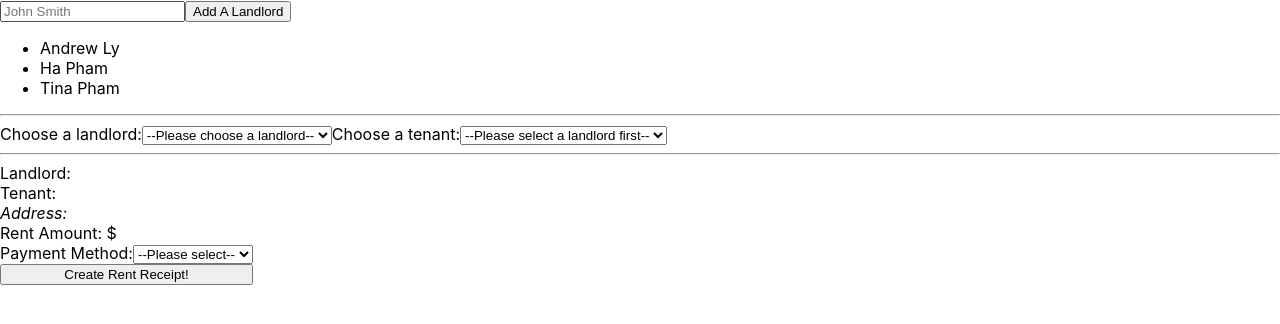
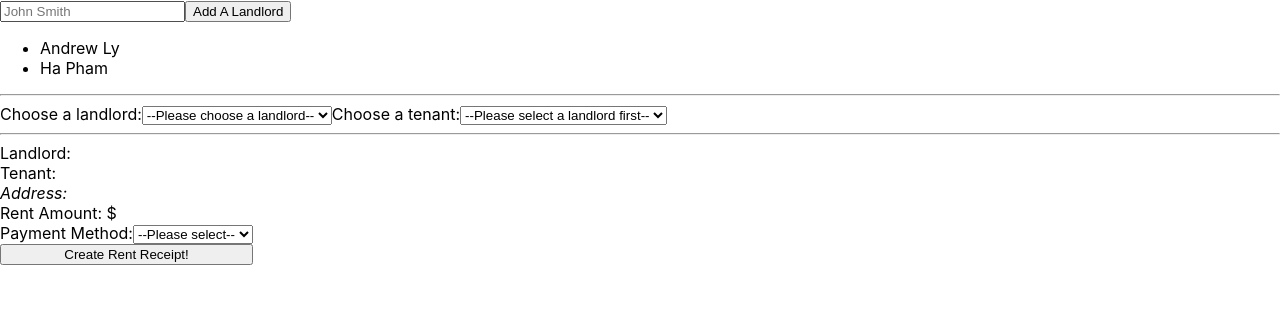
Before and after one commit to haphamo/rent-receipt-maker, a React (Create React App) app: page / in a window 1280 px wide. Shown: the top 324 px of the page. Built offline with nearby package versions, Linux system fonts and the light colour scheme.

Commit message:
Added address fields to landlords. A Landlord must at least one property, the value is an array

```diff
--- a/src/fixture/fixture.js
+++ b/src/fixture/fixture.js
@@ -1,16 +1,14 @@
 const landlords = [
   {
     id: 123,
-    name: 'Andrew Ly'
+    name: 'Andrew Ly',
+    address: ['9 Spadina Avenue', '188 Bremnar Road']
   },
   {
     id: 456,
-    name: 'Ha Pham'
+    name: 'Ha Pham',
+    address: ['300 Harvie Road', '200 Highway 7']
   },
-  {
-    id: 789,
-    name: 'Tina Pham'
-  }
 ];
 
 
@@ -48,7 +46,7 @@ const allTenants = {
   'Katerina': {
       id: 222,
       rentAmount: 200000,
-      address: '188 Spadina Avenue',
+      address: '188 Bremnar Avenue',
       payment_method: 'cash '
   },
   'Rob Long': {
```
